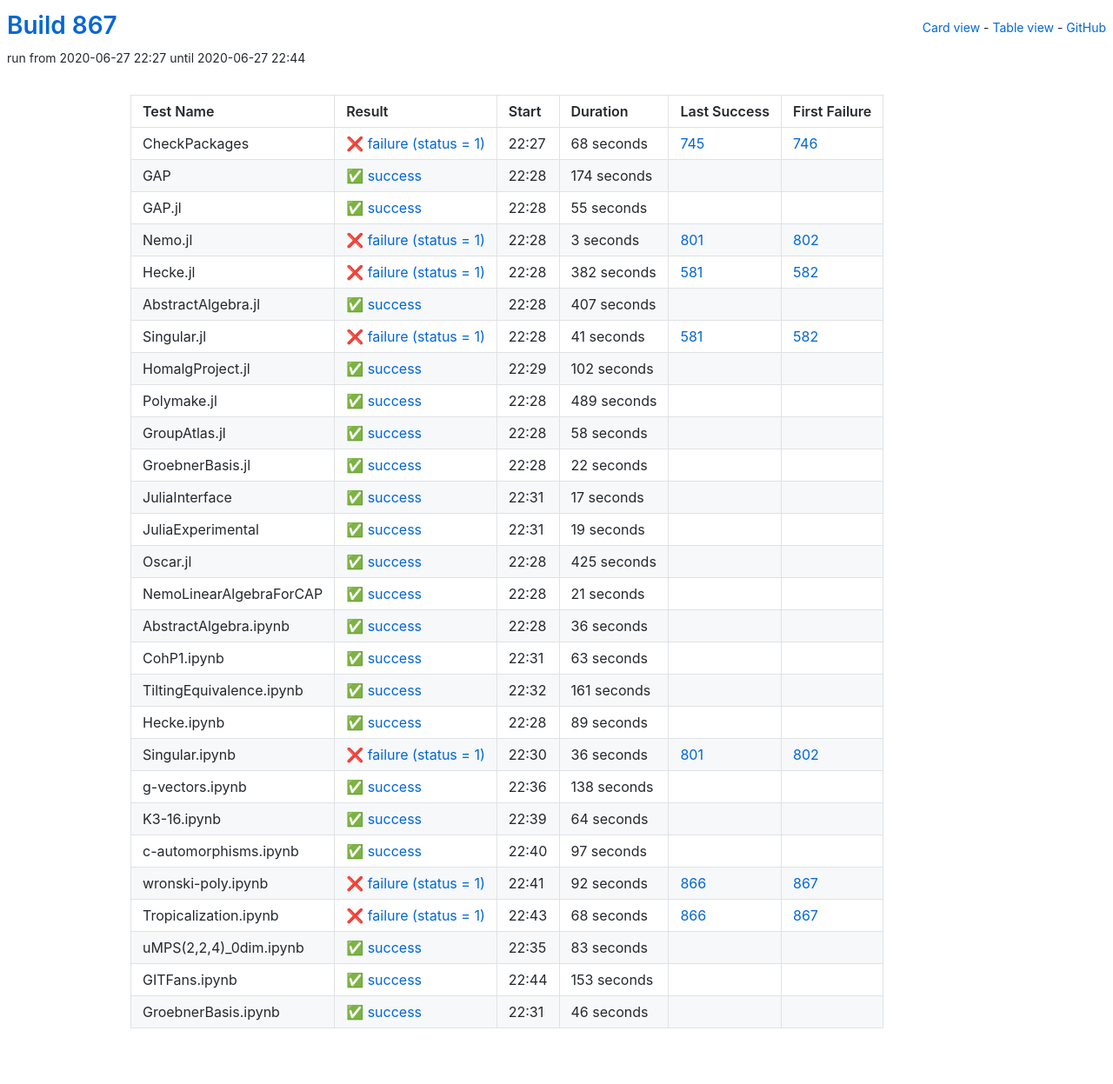
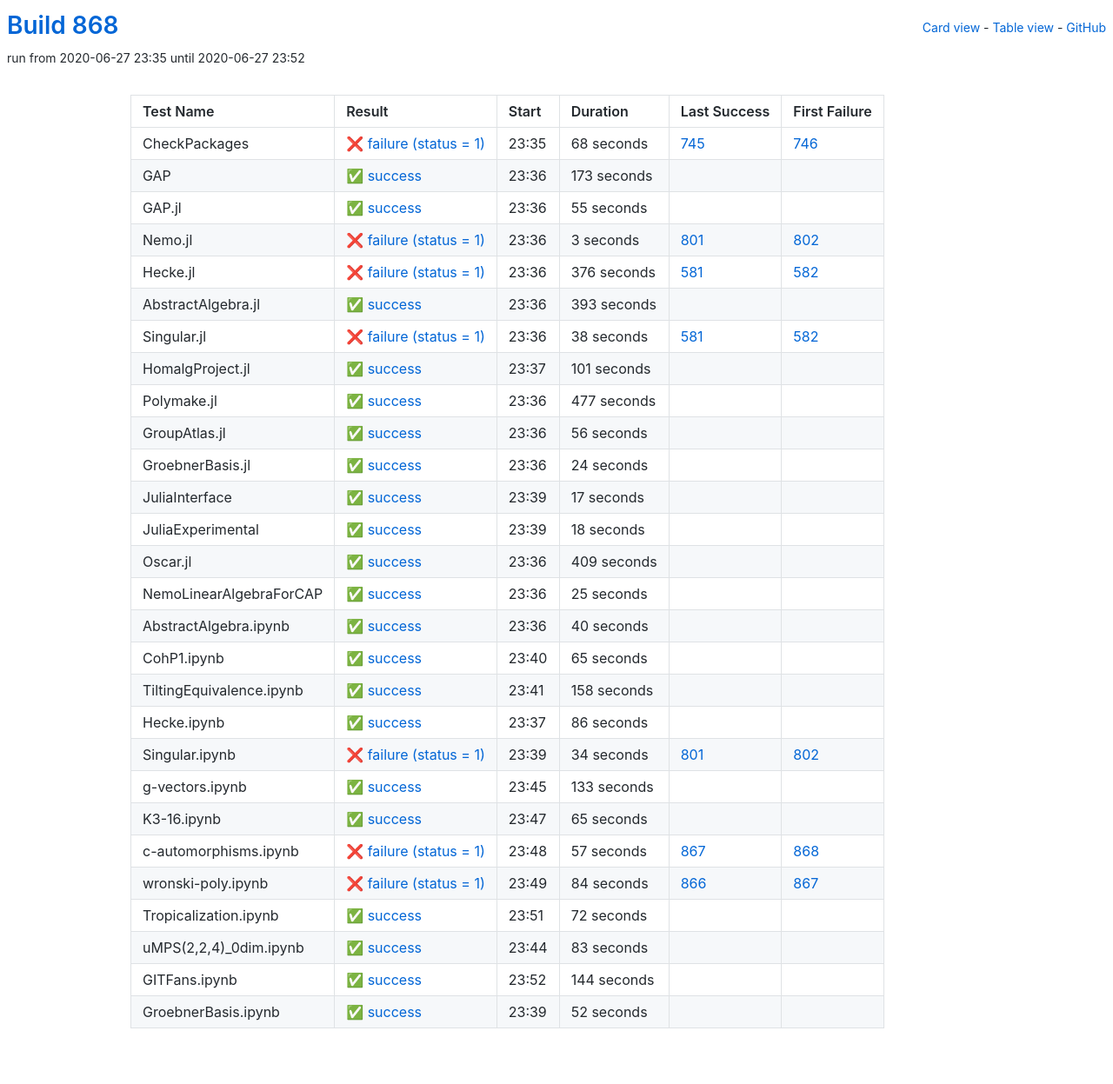
Before and after one commit to oscar-system/oscar-ci-status-1.4, a Jekyll site: the page built from table.html, in a window 1280 px wide. Shown: the whole page at 87% size. Built offline with Jekyll 4.4.1, drawn with Linux system fonts in a browser that asks for light colours.

Commit message:
Build #868

```diff
--- a/_data/ci.yml
+++ b/_data/ci.yml
@@ -1,6 +1,6 @@
 ---
-build: 867
-build_url: https://oscarci.mathematik.uni-kl.de/job/oscar-julia-1.4/867/
+build: 868
+build_url: https://oscarci.mathematik.uni-kl.de/job/oscar-julia-1.4/868/
 job: oscar-julia-1.4
 organization: oscar-system
 repo: oscar-ci-status-1.4
@@ -8,8 +8,8 @@ repourl: https://github.com/oscar-system/oscar-ci-status-1.4
 tests:
 - name: CheckPackages
   id: checkpackages
-  log: https://oscarci.mathematik.uni-kl.de/job/oscar-julia-1.4/867/artifact/logs/build-867/CheckPackages.log
-  start: 2020-06-27 22:27
+  log: https://oscarci.mathematik.uni-kl.de/job/oscar-julia-1.4/868/artifact/logs/build-868/CheckPackages.log
+  start: 2020-06-27 23:35
   success: false
   exitcode: 1
   status: failure
@@ -20,20 +20,20 @@ tests:
   first_failure_url: https://oscarci.mathematik.uni-kl.de/job/oscar-julia-1.4/746/
 - name: GAP
   id: gap
-  log: https://oscarci.mathematik.uni-kl.de/job/oscar-julia-1.4/867/artifact/logs/build-867/GAP.log
-  start: 2020-06-27 22:28
+  log: https://oscarci.mathematik.uni-kl.de/job/oscar-julia-1.4/868/artifact/logs/build-868/GAP.log
+  start: 2020-06-27 23:36
   success: true
   exitcode: 0
   status: success
-  duration: 174
+  duration: 173
   last_success: false
   last_success_url:
   first_failure: false
   first_failure_url:
 - name: GAP.jl
   id: gap-jl
-  log: https://oscarci.mathematik.uni-kl.de/job/oscar-julia-1.4/867/artifact/logs/build-867/GAP.jl.log
-  start: 2020-06-27 22:28
+  log: https://oscarci.mathematik.uni-kl.de/job/oscar-julia-1.4/868/artifact/logs/build-868/GAP.jl.log
+  start: 2020-06-27 23:36
   success: true
   exitcode: 0
   status: success
@@ -44,8 +44,8 @@ tests:
   first_failure_url:
 - name: Nemo.jl
   id: nemo-jl
-  log: https://oscarci.mathematik.uni-kl.de/job/oscar-julia-1.4/867/artifact/logs/build-867/Nemo.jl.log
-  start: 2020-06-27 22:28
+  log: https://oscarci.mathematik.uni-kl.de/job/oscar-julia-1.4/868/artifact/logs/build-868/Nemo.jl.log
+  start: 2020-06-27 23:36
   success: false
   exitcode: 1
   status: failure
@@ -56,92 +56,92 @@ tests:
   first_failure_url: https://oscarci.mathematik.uni-kl.de/job/oscar-julia-1.4/802/
 - name: Hecke.jl
   id: hecke-jl
-  log: https://oscarci.mathematik.uni-kl.de/job/oscar-julia-1.4/867/artifact/logs/build-867/Hecke.jl.log
-  start: 2020-06-27 22:28
+  log: https://oscarci.mathematik.uni-kl.de/job/oscar-julia-1.4/868/artifact/logs/build-868/Hecke.jl.log
+  start: 2020-06-27 23:36
   success: false
   exitcode: 1
   status: failure
-  duration: 382
+  duration: 376
   last_success: 581
   last_success_url: https://oscarci.mathematik.uni-kl.de/job/oscar-julia-1.4/581/
   first_failure: 582
   first_failure_url: https://oscarci.mathematik.uni-kl.de/job/oscar-julia-1.4/582/
 - name: AbstractAlgebra.jl
   id: abstractalgebra-jl
-  log: https://oscarci.mathematik.uni-kl.de/job/oscar-julia-1.4/867/artifact/logs/build-867/AbstractAlgebra.jl.log
-  start: 2020-06-27 22:28
+  log: https://oscarci.mathematik.uni-kl.de/job/oscar-julia-1.4/868/artifact/logs/build-868/AbstractAlgebra.jl.log
+  start: 2020-06-27 23:36
   success: true
   exitcode: 0
   status: success
-  duration: 407
+  duration: 393
   last_success: false
   last_success_url:
   first_failure: false
   first_failure_url:
 - name: Singular.jl
   id: singular-jl
-  log: https://oscarci.mathematik.uni-kl.de/job/oscar-julia-1.4/867/artifact/logs/build-867/Singular.jl.log
-  start: 2020-06-27 22:28
+  log: https://oscarci.mathematik.uni-kl.de/job/oscar-julia-1.4/868/artifact/logs/build-868/Singular.jl.log
+  start: 2020-06-27 23:36
   success: false
   exitcode: 1
   status: failure
-  duration: 41
+  duration: 38
   last_success: 581
   last_success_url: https://oscarci.mathematik.uni-kl.de/job/oscar-julia-1.4/581/
   first_failure: 582
   first_failure_url: https://oscarci.mathematik.uni-kl.de/job/oscar-julia-1.4/582/
 - name: HomalgProject.jl
   id: homalgproject-jl
-  log: https://oscarci.mathematik.uni-kl.de/job/oscar-julia-1.4/867/artifact/logs/build-867/HomalgProject.jl.log
-  start: 2020-06-27 22:29
+  log: https://oscarci.mathematik.uni-kl.de/job/oscar-julia-1.4/868/artifact/logs/build-868/HomalgProject.jl.log
+  start: 2020-06-27 23:37
   success: true
   exitcode: 0
   status: success
-  duration: 102
+  duration: 101
   last_success: false
   last_success_url:
   first_failure: false
   first_failure_url:
 - name: Polymake.jl
   id: polymake-jl
-  log: https://oscarci.mathematik.uni-kl.de/job/oscar-julia-1.4/867/artifact/logs/build-867/Polymake.jl.log
-  start: 2020-06-27 22:28
+  log: https://oscarci.mathematik.uni-kl.de/job/oscar-julia-1.4/868/artifact/logs/build-868/Polymake.jl.log
+  start: 2020-06-27 23:36
   success: true
   exitcode: 0
   status: success
-  duration: 489
+  duration: 477
   last_success: false
   last_success_url:
   first_failure: false
   first_failure_url:
 - name: GroupAtlas.jl
   id: groupatlas-jl
-  log: https://oscarci.mathematik.uni-kl.de/job/oscar-julia-1.4/867/artifact/logs/build-867/GroupAtlas.jl.log
-  start: 2020-06-27 22:28
+  log: https://oscarci.mathematik.uni-kl.de/job/oscar-julia-1.4/868/artifact/logs/build-868/GroupAtlas.jl.log
+  start: 2020-06-27 23:36
   success: true
   exitcode: 0
   status: success
-  duration: 58
+  duration: 56
   last_success: false
   last_success_url:
   first_failure: false
   first_failure_url:
 - name: GroebnerBasis.jl
   id: groebnerbasis-jl
-  log: https://oscarci.mathematik.uni-kl.de/job/oscar-julia-1.4/867/artifact/logs/build-867/GroebnerBasis.jl.log
-  start: 2020-06-27 22:28
+  log: https://oscarci.mathematik.uni-kl.de/job/oscar-julia-1.4/868/artifact/logs/build-868/GroebnerBasis.jl.log
+  start: 2020-06-27 23:36
   success: true
   exitcode: 0
   status: success
-  duration: 22
+  duration: 24
   last_success: false
   last_success_url:
   first_failure: false
   first_failure_url:
 - name: JuliaInterface
   id: juliainterface
-  log: https://oscarci.mathematik.uni-kl.de/job/oscar-julia-1.4/867/artifact/logs/build-867/JuliaInterface.log
-  start: 2020-06-27 22:31
+  log: https://oscarci.mathematik.uni-kl.de/job/oscar-julia-1.4/868/artifact/logs/build-868/JuliaInterface.log
+  start: 2020-06-27 23:39
   success: true
   exitcode: 0
   status: success
@@ -152,164 +152,164 @@ tests:
   first_failure_url:
 - name: JuliaExperimental
   id: juliaexperimental
-  log: https://oscarci.mathematik.uni-kl.de/job/oscar-julia-1.4/867/artifact/logs/build-867/JuliaExperimental.log
-  start: 2020-06-27 22:31
+  log: https://oscarci.mathematik.uni-kl.de/job/oscar-julia-1.4/868/artifact/logs/build-868/JuliaExperimental.log
+  start: 2020-06-27 23:39
   success: true
   exitcode: 0
   status: success
-  duration: 19
+  duration: 18
   last_success: false
   last_success_url:
   first_failure: false
   first_failure_url:
 - name: Oscar.jl
   id: oscar-jl
-  log: https://oscarci.mathematik.uni-kl.de/job/oscar-julia-1.4/867/artifact/logs/build-867/Oscar.jl.log
-  start: 2020-06-27 22:28
+  log: https://oscarci.mathematik.uni-kl.de/job/oscar-julia-1.4/868/artifact/logs/build-868/Oscar.jl.log
+  start: 2020-06-27 23:36
   success: true
   exitcode: 0
   status: success
-  duration: 425
+  duration: 409
   last_success: false
   last_success_url:
   first_failure: false
   first_failure_url:
 - name: NemoLinearAlgebraForCAP
   id: nemolinearalgebraforcap
-  log: https://oscarci.mathematik.uni-kl.de/job/oscar-julia-1.4/867/artifact/logs/build-867/NemoLinearAlgebraForCAP.log
-  start: 2020-06-27 22:28
+  log: https://oscarci.mathematik.uni-kl.de/job/oscar-julia-1.4/868/artifact/logs/build-868/NemoLinearAlgebraForCAP.log
+  start: 2020-06-27 23:36
   success: true
   exitcode: 0
   status: success
-  duration: 21
+  duration: 25
   last_success: false
   last_success_url:
   first_failure: false
   first_failure_url:
 - name: AbstractAlgebra.ipynb
   id: abstractalgebra-ipynb
-  log: https://oscarci.mathematik.uni-kl.de/job/oscar-julia-1.4/867/artifact/logs/build-867/AbstractAlgebra.ipynb.log
-  start: 2020-06-27 22:28
+  log: https://oscarci.mathematik.uni-kl.de/job/oscar-julia-1.4/868/artifact/logs/build-868/AbstractAlgebra.ipynb.log
+  start: 2020-06-27 23:36
   success: true
   exitcode: 0
   status: success
-  duration: 36
+  duration: 40
   last_success: false
   last_success_url:
   first_failure: false
   first_failure_url:
 - name: CohP1.ipynb
   id: cohp1-ipynb
-  log: https://oscarci.mathematik.uni-kl.de/job/oscar-julia-1.4/867/artifact/logs/build-867/CohP1.ipynb.log
-  start: 2020-06-27 22:31
+  log: https://oscarci.mathematik.uni-kl.de/job/oscar-julia-1.4/868/artifact/logs/build-868/CohP1.ipynb.log
+  start: 2020-06-27 23:40
   success: true
   exitcode: 0
   status: success
-  duration: 63
+  duration: 65
   last_success: false
   last_success_url:
   first_failure: false
   first_failure_url:
 - name: TiltingEquivalence.ipynb
   id: tiltingequivalence-ipynb
-  log: https://oscarci.mathematik.uni-kl.de/job/oscar-julia-1.4/867/artifact/logs/build-867/TiltingEquivalence.ipynb.log
-  start: 2020-06-27 22:32
+  log: https://oscarci.mathematik.uni-kl.de/job/oscar-julia-1.4/868/artifact/logs/build-868/TiltingEquivalence.ipynb.log
+  start: 2020-06-27 23:41
   success: true
   exitcode: 0
   status: success
-  duration: 161
+  duration: 158
   last_success: false
   last_success_url:
   first_failure: false
   first_failure_url:
 - name: Hecke.ipynb
   id: hecke-ipynb
-  log: https://oscarci.mathematik.uni-kl.de/job/oscar-julia-1.4/867/artifact/logs/build-867/Hecke.ipynb.log
-  start: 2020-06-27 22:28
+  log: https://oscarci.mathematik.uni-kl.de/job/oscar-julia-1.4/868/artifact/logs/build-868/Hecke.ipynb.log
+  start: 2020-06-27 23:37
   success: true
   exitcode: 0
   status: success
-  duration: 89
+  duration: 86
   last_success: false
   last_success_url:
   first_failure: false
   first_failure_url:
 - name: Singular.ipynb
   id: singular-ipynb
-  log: https://oscarci.mathematik.uni-kl.de/job/oscar-julia-1.4/867/artifact/logs/build-867/Singular.ipynb.log
-  start: 2020-06-27 22:30
+  log: https://oscarci.mathematik.uni-kl.de/job/oscar-julia-1.4/868/artifact/logs/build-868/Singular.ipynb.log
+  start: 2020-06-27 23:39
   success: false
   exitcode: 1
   status: failure
-  duration: 36
+  duration: 34
   last_success: 801
   last_success_url: https://oscarci.mathematik.uni-kl.de/job/oscar-julia-1.4/801/
   first_failure: 802
   first_failure_url: https://oscarci.mathematik.uni-kl.de/job/oscar-julia-1.4/802/
 - name: g-vectors.ipynb
   id: g-vectors-ipynb
-  log: https://oscarci.mathematik.uni-kl.de/job/oscar-julia-1.4/867/artifact/logs/build-867/g-vectors.ipynb.log
-  start: 2020-06-27 22:36
+  log: https://oscarci.mathematik.uni-kl.de/job/oscar-julia-1.4/868/artifact/logs/build-868/g-vectors.ipynb.log
+  start: 2020-06-27 23:45
   success: true
   exitcode: 0
   status: success
-  duration: 138
+  duration: 133
   last_success: false
   last_success_url:
   first_failure: false
   first_failure_url:
 - name: K3-16.ipynb
   id: k3-16-ipynb
-  log: https://oscarci.mathematik.uni-kl.de/job/oscar-julia-1.4/867/artifact/logs/build-867/K3-16.ipynb.log
-  start: 2020-06-27 22:39
+  log: https://oscarci.mathematik.uni-kl.de/job/oscar-julia-1.4/868/artifact/logs/build-868/K3-16.ipynb.log
+  start: 2020-06-27 23:47
   success: true
   exitcode: 0
   status: success
-  duration: 64
+  duration: 65
   last_success: false
   last_success_url:
   first_failure: false
   first_failure_url:
 - name: c-automorphisms.ipynb
   id: c-automorphisms-ipynb
-  log: https://oscarci.mathematik.uni-kl.de/job/oscar-julia-1.4/867/artifact/logs/build-867/c-automorphisms.ipynb.log
-  start: 2020-06-27 22:40
-  success: true
-  exitcode: 0
-  status: success
-  duration: 97
-  last_success: false
-  last_success_url:
-  first_failure: false
-  first_failure_url:
-- name: wronski-poly.ipynb
-  id: wronski-poly-ipynb
-  log: https://oscarci.mathematik.uni-kl.de/job/oscar-julia-1.4/867/artifact/logs/build-867/wronski-poly.ipynb.log
-  start: 2020-06-27 22:41
+  log: https://oscarci.mathematik.uni-kl.de/job/oscar-julia-1.4/868/artifact/logs/build-868/c-automorphisms.ipynb.log
+  start: 2020-06-27 23:48
   success: false
   exitcode: 1
   status: failure
-  duration: 92
+  duration: 57
+  last_success: 867
+  last_success_url: https://oscarci.mathematik.uni-kl.de/job/oscar-julia-1.4/867/
+  first_failure: 868
+  first_failure_url: https://oscarci.mathematik.uni-kl.de/job/oscar-julia-1.4/868/
+- name: wronski-poly.ipynb
+  id: wronski-poly-ipynb
+  log: https://oscarci.mathematik.uni-kl.de/job/oscar-julia-1.4/868/artifact/logs/build-868/wronski-poly.ipynb.log
+  start: 2020-06-27 23:49
+  success: false
+  exitcode: 1
+  status: failure
+  duration: 84
   last_success: 866
   last_success_url: https://oscarci.mathematik.uni-kl.de/job/oscar-julia-1.4/866/
   first_failure: 867
   first_failure_url: https://oscarci.mathematik.uni-kl.de/job/oscar-julia-1.4/867/
 - name: Tropicalization.ipynb
   id: tropicalization-ipynb
-  log: https://oscarci.mathematik.uni-kl.de/job/oscar-julia-1.4/867/artifact/logs/build-867/Tropicalization.ipynb.log
-  start: 2020-06-27 22:43
-  success: false
-  exitcode: 1
-  status: failure
-  duration: 68
-  last_success: 866
-  last_success_url: https://oscarci.mathematik.uni-kl.de/job/oscar-julia-1.4/866/
-  first_failure: 867
-  first_failure_url: https://oscarci.mathematik.uni-kl.de/job/oscar-julia-1.4/867/
+  log: https://oscarci.mathematik.uni-kl.de/job/oscar-julia-1.4/868/artifact/logs/build-868/Tropicalization.ipynb.log
+  start: 2020-06-27 23:51
+  success: true
+  exitcode: 0
+  status: success
+  duration: 72
+  last_success: false
+  last_success_url:
+  first_failure: false
+  first_failure_url:
 - name: uMPS(2,2,4)_0dim.ipynb
   id: umps-2-2-4-0dim-ipynb
-  log: https://oscarci.mathematik.uni-kl.de/job/oscar-julia-1.4/867/artifact/logs/build-867/uMPS-2-2-4-_0dim.ipynb.log
-  start: 2020-06-27 22:35
+  log: https://oscarci.mathematik.uni-kl.de/job/oscar-julia-1.4/868/artifact/logs/build-868/uMPS-2-2-4-_0dim.ipynb.log
+  start: 2020-06-27 23:44
   success: true
   exitcode: 0
   status: success
@@ -320,24 +320,24 @@ tests:
   first_failure_url:
 - name: GITFans.ipynb
   id: gitfans-ipynb
-  log: https://oscarci.mathematik.uni-kl.de/job/oscar-julia-1.4/867/artifact/logs/build-867/GITFans.ipynb.log
-  start: 2020-06-27 22:44
+  log: https://oscarci.mathematik.uni-kl.de/job/oscar-julia-1.4/868/artifact/logs/build-868/GITFans.ipynb.log
+  start: 2020-06-27 23:52
   success: true
   exitcode: 0
   status: success
-  duration: 153
+  duration: 144
   last_success: false
   last_success_url:
   first_failure: false
   first_failure_url:
 - name: GroebnerBasis.ipynb
   id: groebnerbasis-ipynb
-  log: https://oscarci.mathematik.uni-kl.de/job/oscar-julia-1.4/867/artifact/logs/build-867/GroebnerBasis.ipynb.log
-  start: 2020-06-27 22:31
+  log: https://oscarci.mathematik.uni-kl.de/job/oscar-julia-1.4/868/artifact/logs/build-868/GroebnerBasis.ipynb.log
+  start: 2020-06-27 23:39
   success: true
   exitcode: 0
   status: success
-  duration: 46
+  duration: 52
   last_success: false
   last_success_url:
   first_failure: false
```
Also changed, not shown: README.md.
